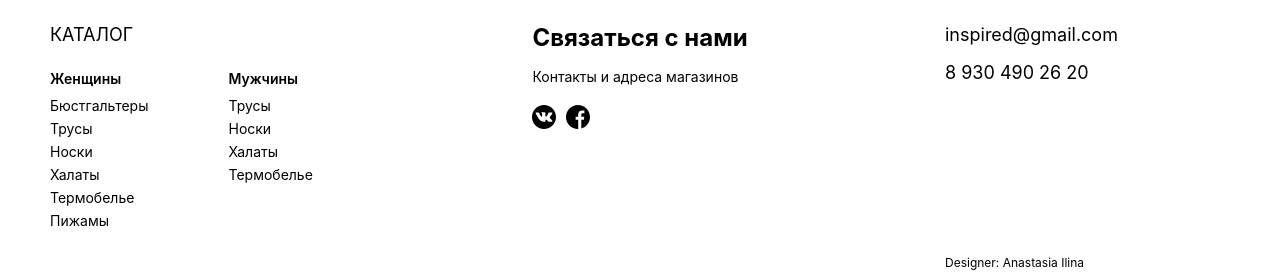
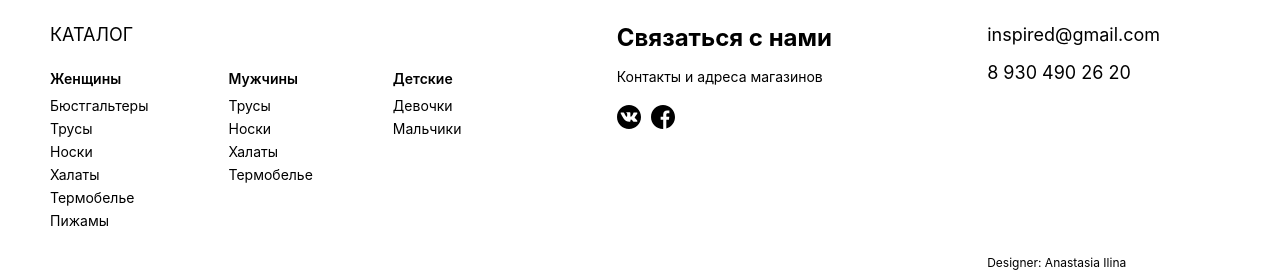
Before and after one commit to ruuuu/inspiredReact, a React (Vite) app: page / in a window 1280 px wide. Shown: the part 327-606 px from the top of the page. Built offline with nearby package versions, Linux system fonts and the light colour scheme; no server answers.

Commit message:
add kids in footer

```diff
--- a/src/routes/Root.jsx
+++ b/src/routes/Root.jsx
@@ -21,6 +21,11 @@ const list = [
             {link: 'bathsrobes', title: 'Халаты'},
             {link: 'thermal', title: 'Термобелье'},
          ],
+      },
+      {link: 'kids', title: 'Детские', categories: [
+            {link: 'girlss', title: 'Девочки'},
+            {link: 'boys', title: 'Мальчики'},
+         ],
       }
 ];
 
```
